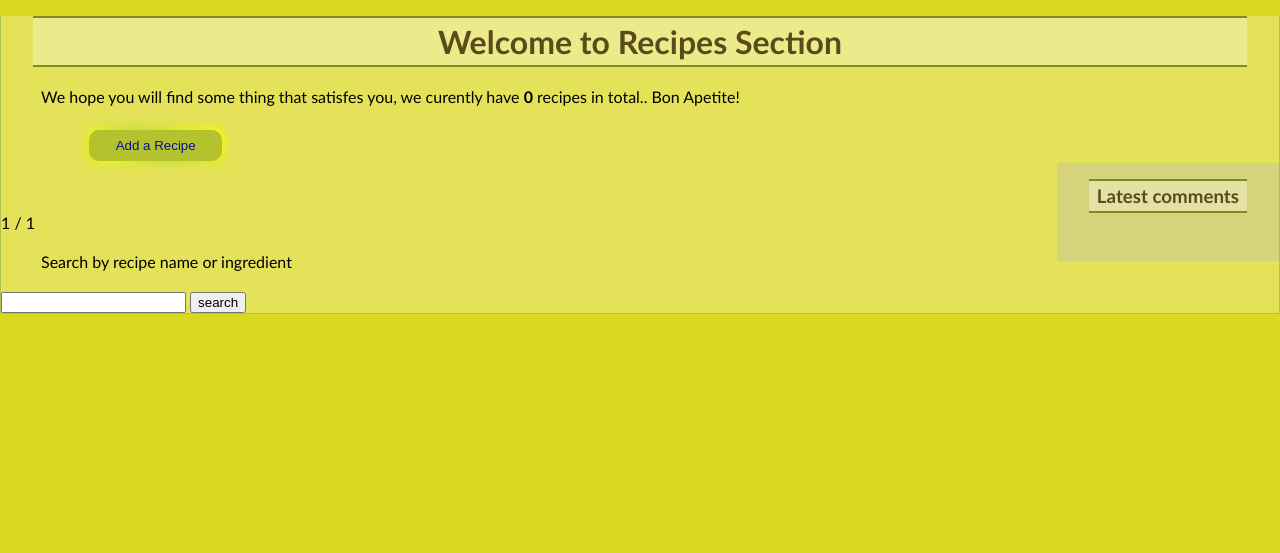
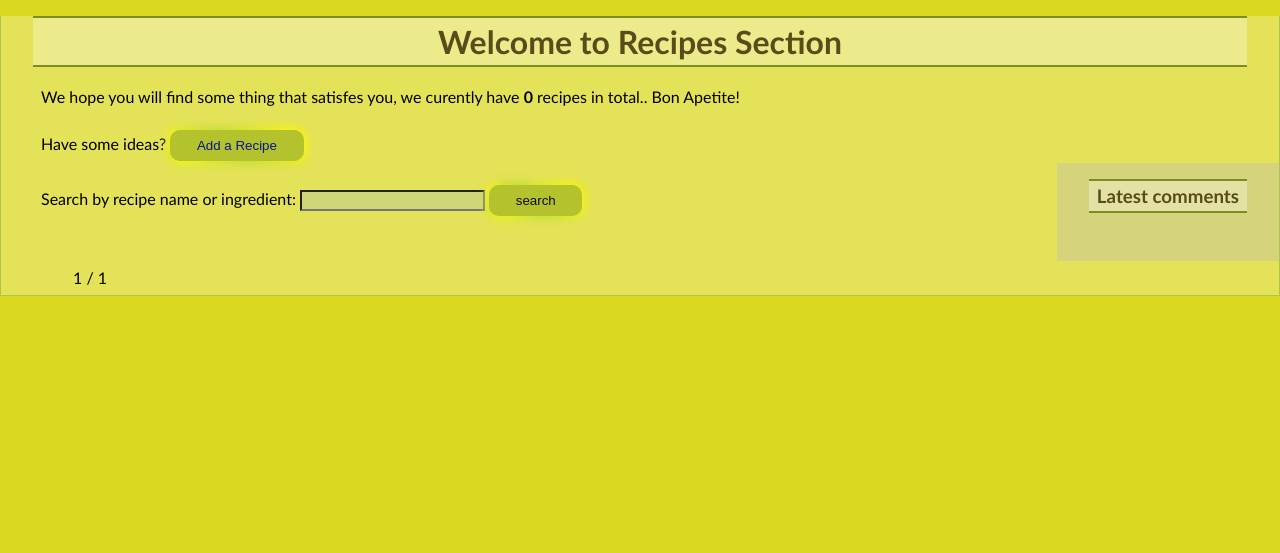
Before and after one commit to MarKamin/ptu5_cooking_recipes, a Django app: page /recipes_list/ in a window 1280 px wide. Shown: the part 53-606 px from the top of the page. Run offline with Django 4.2, Linux system fonts and the light colour scheme; data that the repository does not hold is empty; some libraries are stand-ins or nearby versions.

Commit message:
pagination buttons, final edits

```diff
--- a/recipes_main/recipes/models.py
+++ b/recipes_main/recipes/models.py
@@ -9,7 +9,6 @@ from datetime import datetime, timedelta
 from tinymce.models import HTMLField
 
 User = get_user_model()
-# is ing i rcp foreign key
 
 class Recipe(models.Model):
     name = models.CharField(_('name'), max_length=100)
@@ -28,9 +27,6 @@ class Recipe(models.Model):
     def __str__(self) -> str:
         return f'"{self.name}" that requires {self.duration} min to make, has {self.servings} servings and about {self.calories} calories'
 
-    # def show_ingredients(self) -> str:
-    #     return ', '.join(ingredients.ingredient + ' ' +str(ingredients.amount)+' '+str( ingredients.metrics) for ingredients in self.ingredients.all()[:10])
-    # show_ingredients.short_description = 'ingredient(s)'
     def save(self, *args, **kwargs):
         super().save(*args, **kwargs)
         if self.picture:
@@ -39,7 +35,6 @@ class Recipe(models.Model):
                 output_size = (400, 400)
                 picture.thumbnail(output_size)
                 picture.save(self.picture.path)
-
 
 class Ingredient(models.Model):
     ingredient = models.CharField(_('ingredient'), max_length=1000, null=True, blank=True)
--- a/recipes_main/recipes/static/recipes/css/base.css
+++ b/recipes_main/recipes/static/recipes/css/base.css
@@ -188,7 +188,7 @@ ul.recipe-list li.recipe img {
     #f6ff00,
     #b7dc30,
     #fffb00,
-    #b7dc30,
+    #88a911,
     #fffb00,
     #b7dc30,
     #fffb00,
@@ -267,3 +267,44 @@ ul.recipe-list li.recipe img {
 .login-div {
     padding-left: 40px;
 }
+.paginator {
+    margin: 0.5rem;
+    padding-left: 4rem;
+}
+
+.paginator a, .paginator span {
+    display: inline-block;
+    padding: 0.25rem;
+    margin: 1px;
+    text-decoration: none;
+    border: 1px solid #ccc;
+    /* border reik paduot 3 argumentus */
+    border-radius: 1rem;
+}
+
+.paginator a:hover {
+    background-color: rgb(183, 202, 86);
+}
+
+.paginator span {
+    background-color: rgb(187, 230, 47);
+    color: #abd;
+}
+
+.paginator a {
+    background-color: rgb(177, 189, 34);
+}
+
+.paginator form {
+    display: inline-block;
+}
+
+input[type="text"],input[type="number"],input[type="email"], textarea {
+
+    background-color : rgb(206, 214, 119);
+
+  }
+
+.profile-img {
+    border-radius: 1000px;
+}
--- a/recipes_main/recipes/templates/recipes/home.html
+++ b/recipes_main/recipes/templates/recipes/home.html
@@ -15,7 +15,7 @@
         {% endfor %}
     </ul>
 </div>
-    <p>We have <b>{{ recipes_count }}</b> recipes in total written by <b>{{ authors_count }}</b> authors. There are <b>{{ users_count }}</b> registrated users, who have written <b>{{ comments_count }}</b> comments in total!</p>
+    <p>We have <b>{{ recipes_count }}</b> recipes in total. There are <b>{{ users_count }}</b> registrated users, who have written <b>{{ comments_count }}</b> comments in total!</p>
 
     <div>
         <h3>Chirstmas is comming!</h3>
@@ -41,7 +41,7 @@
             So why not gather your friends and family and get cooking this Christmas season? Whether you are a seasoned chef or just starting out in the kitchen, there is
              something for everyone to enjoy during the holidays. And who knows, you may even discover a new passion for cooking along the way!
             </p>
-            <p>By GTP3 ChatBot, 2012/12/11</p>
+            <p>By GTP3 ChatBot, 2021/12/11</p>
     </div>
 
 {% endblock content %}
--- a/recipes_main/recipes/templates/recipes/recipe_detail.html
+++ b/recipes_main/recipes/templates/recipes/recipe_detail.html
@@ -13,9 +13,7 @@
     </div>
     <p><b>Ingredients:</b>
         {% for i in object.ingredients.all %}
-            {% comment %} <a href="{% url 'ingredient_detail' i.pk %}">{{ i }}.</a> {% endcomment %}
             <a href="{% url 'ingredient-edit-form' i.id %}">{{ i }}<b> | </b></a>
-            {% comment %} <div id="ingredient-detail">{% include 'recipes/ingredient_detail.html' %}</div> {% endcomment %}
         {% endfor %}<a><b>(Click on the ingrediet to edit)</b></a>
     </p>
     <p><b>Steps:</b> {{ object.steps|safe }}</p>
--- a/recipes_main/recipes/templates/recipes/recipe_list.html
+++ b/recipes_main/recipes/templates/recipes/recipe_list.html
@@ -18,8 +18,11 @@
     </div>
     <p>We hope you will find some thing that satisfes you,
         we curently  have <b>{{ recipes_count }}</b> recipes in total.. Bon Apetite!</p>
-    <div class='create-button'>
-        <p><button class="button-85" role="button"><a href="{% url 'add_recipe' %}" class="button">Add a Recipe</a></button></p>
+        <p>Have some ideas? <button class="button-85" role="button"><a href="{% url 'add_recipe' %}" class="button">Add a Recipe</a></button></p>
+    <div>
+        <form action="{% url 'recipes' %}" method="get">
+            <p>Search by recipe name or ingredient: <input type="text" name="search" value="{{ request.GET.search }}"> <button button class="button-85" role="button" type="submit">search</button></p>
+        </form>
     </div>
     <ul class="recipe-list">
         {% for recipe in recipe_list %}
@@ -46,11 +49,6 @@
             <a href="?{% if request.GET.search %}search={{ request.GET.search }}&{% endif %}page={{ page_obj.next_page_number }}">Next</a>
             <a href="?{% if request.GET.search %}search={{ request.GET.search }}&{% endif %}page={{ page_obj.paginator.num_pages }}">Last</a>
         {% endif %}
-        <form action="{% url 'recipes' %}" method="get">
-            <p>Search by recipe name or ingredient</p>
-            <input type="text" name="search" value="{{ request.GET.search }}">
-            <button type="submit">search</button>
-        </form>
     </div>
 
 {% endblock content %}
--- a/recipes_main/recipes/templates/recipes/user_ingredient_delete.html
+++ b/recipes_main/recipes/templates/recipes/user_ingredient_delete.html
@@ -3,7 +3,7 @@
 {% block content %}
 <form method="post" action="">
     {% csrf_token %}
-    <p>Are you sure you want to remove {{ object.amount }}{{ object.metrics }} {{ object.ingredient }} current ingredient from your "{{ object.recipe.name }}" recipe?<p/>
+    <p>Are you sure you want to remove {{ object.amount }}{{ object.metrics }} <b>"{{ object.ingredient }}"</b> ingredient from your "{{ object.recipe.name }}" recipe?<p/>
     <button class="button-85" role="button" class="button" type=submit />YES</a></button>
     <button class="button-85" role="button"><a href="{% url 'recipes' %}">NO</a></button>
 </form>
--- a/recipes_main/recipes/templates/recipes/user_ingredient_update.html
+++ b/recipes_main/recipes/templates/recipes/user_ingredient_update.html
@@ -12,4 +12,3 @@
     </form>
 </div>
 {% endblock content %}
-{% comment %} delete?? {% endcomment %}
--- a/recipes_main/recipes/views.py
+++ b/recipes_main/recipes/views.py
@@ -19,15 +19,13 @@ from django.db.models import Prefetch
 
 def home(request):
     recipes_count = Recipe.objects.all().count()
-    authors_count = User.objects.prefetch_related(Prefetch('recipes')).count()
-    # authors_count = Recipe.objects.filter(author=request.user).count()
     recipe_comments = RecipeComment.objects.all()
     users_count = User.objects.all().count()
     comments_count = RecipeComment.objects.all().count()
 
     context = { 'recipes_count': recipes_count,
                 'recipe_comments': recipe_comments,
-                'authors_count': authors_count,
+                # 'authors_count': authors_count,
                 'users_count': users_count,
                 'comments_count': comments_count }
     return render(request, 'recipes/home.html', context)
@@ -79,7 +77,7 @@ class RecipeDetailView(FormMixin, DetailView):
         form.instance.recipe = self.get_object()
         form.instance.writer = self.request.user
         form.save()
-        messages.success(self.request, _('Your review have been posted succesfully!'))
+        messages.success(self.request, _('Your comment have been posted succesfully!'))
         return super().form_valid(form)
 
     def get_initial(self):
```
Also changed, not shown: recipes_main/userprofile/templates/user_profile/profile.html (+5 -8 lines), recipes_main/userprofile/views.py (+2 -8 lines).
